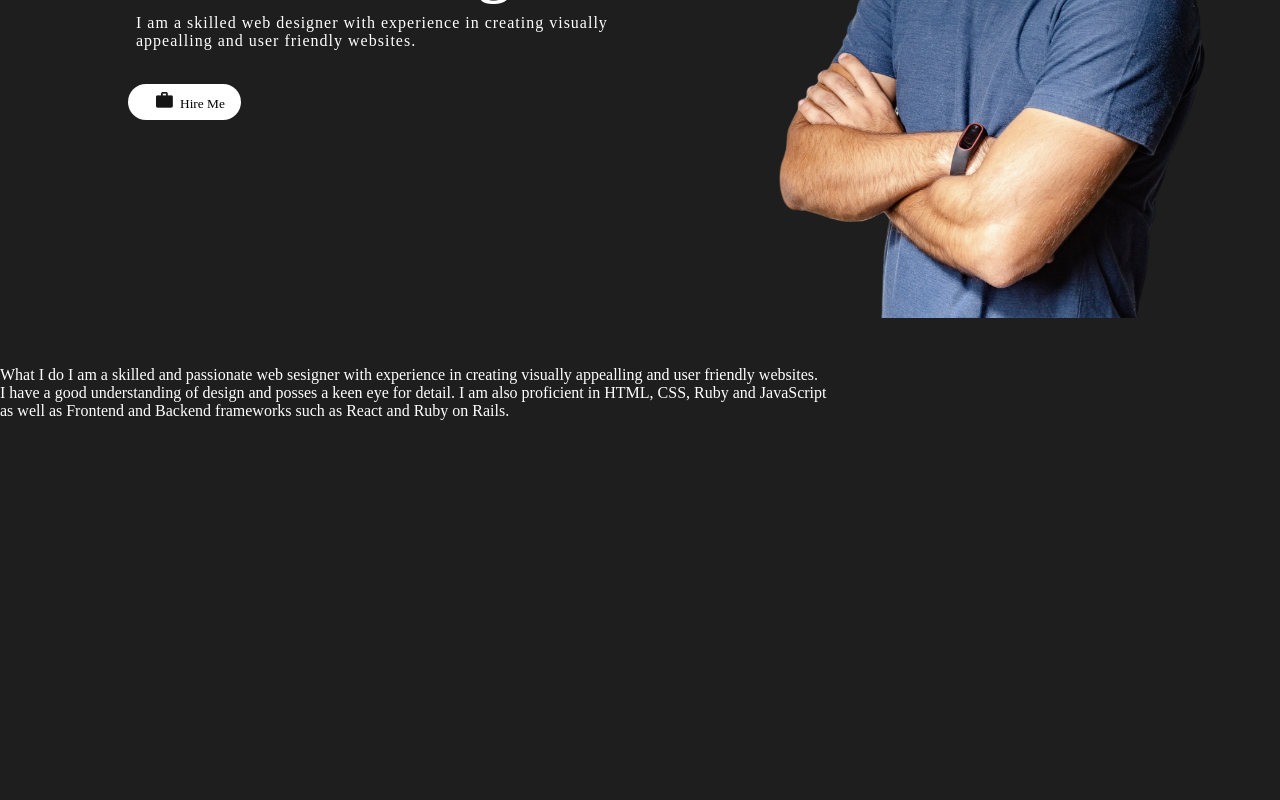
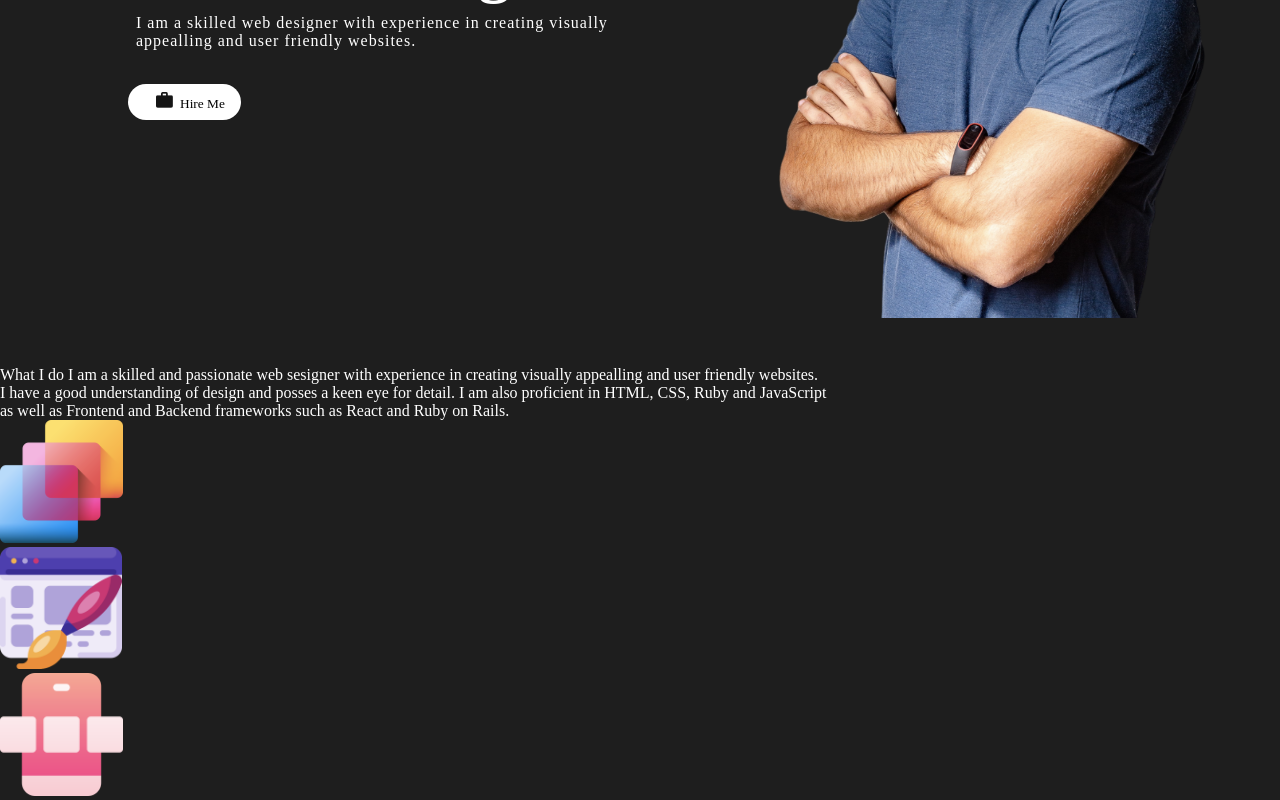
Before and after one commit to Malvino-creator/portfolio, a React (Create React App) app: page / in a window 1280 px wide. Shown: the part 658-1458 px from the top of the page. Before the commit the page ends 1096 px from the top, so only its background shows below. Built offline with nearby package versions, Linux system fonts and the light colour scheme.

Commit message:
feat(Skills): Import the skill images

```diff
--- a/src/components/Skills/skill.js
+++ b/src/components/Skills/skill.js
@@ -1,4 +1,4 @@
-import React from 'react';
+import React from "react";
 import "./skill.css";
 import UIDesign from "../../assets/ui-design.png";
 import WebDesign from "../../assets/website-design.png";
@@ -6,22 +6,44 @@ import AppDesign from "../../assets/app-design.png";
 
 function skill() {
   return (
-    <section id='skills'>
-        <span className='skillTitle'> What I do</span>
-        <span className='skillDescription'> I am a skilled and passionate web sesigner with experience in creating visually appealling and user friendly websites.<br />
-         I have a good understanding of design and posses a keen eye for detail. I am also proficient in HTML, CSS, Ruby and JavaScript<br/>
-          as well as Frontend and Backend frameworks such as React and Ruby on Rails.</span>
-          <div className='skillBars'>
-            <div className='skillBar'>
-            <img src='' alt=''></img>
-            <div className='skillBarText'>
-                <h2></h2>
-                <p></p>
-            </div>
-            </div>
+    <section id="skills">
+      <span className="skillTitle"> What I do</span>
+      <span className="skillDescription">
+        {" "}
+        I am a skilled and passionate web sesigner with experience in creating
+        visually appealling and user friendly websites.
+        <br />
+        I have a good understanding of design and posses a keen eye for detail.
+        I am also proficient in HTML, CSS, Ruby and JavaScript
+        <br />
+        as well as Frontend and Backend frameworks such as React and Ruby on
+        Rails.
+      </span>
+      <div className="skillBars">
+        <div className="skillBar">
+          <img src={UIDesign} alt="uidesign"></img>
+          <div className="skillBarText">
+            <h2></h2>
+            <p></p>
           </div>
+        </div>
+        <div className="skillBar">
+          <img src={WebDesign} alt="webdesign"></img>
+          <div className="skillBarText">
+            <h2></h2>
+            <p></p>
+          </div>
+        </div>
+        <div className="skillBar">
+          <img src={AppDesign} alt="appdesign"></img>
+          <div className="skillBarText">
+            <h2></h2>
+            <p></p>
+          </div>
+        </div>
+      </div>
     </section>
-  )
+  );
 }
 
-export default skill
+export default skill;
```
